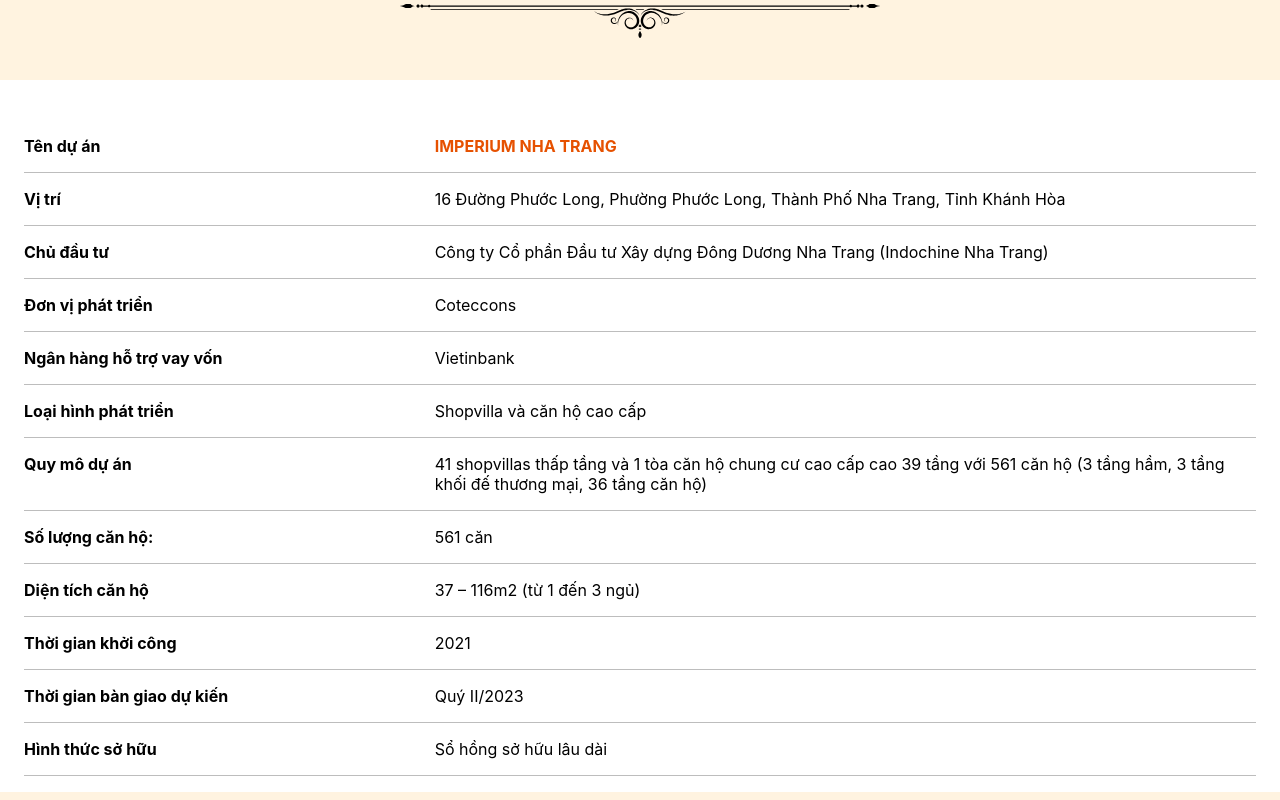
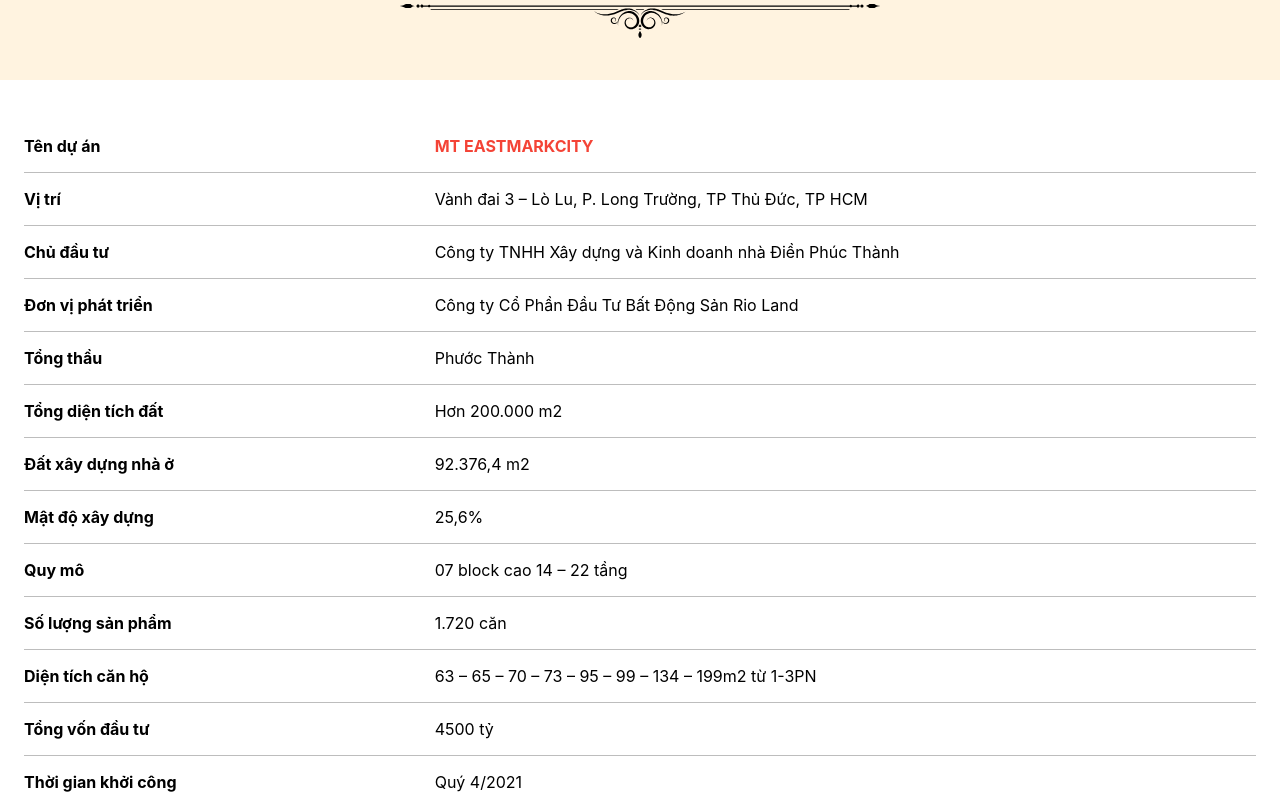
Before and after one commit to chauanphu/mt-eastmark, a React (Create React App) app: page / in a window 1280 px wide. Shown: the part 1100-1900 px from the top of the page. Built offline with nearby package versions, Linux system fonts and the light colour scheme.

Commit message:
update info of introduction

```diff
--- a/src/pages/HomePage.jsx
+++ b/src/pages/HomePage.jsx
@@ -5,7 +5,7 @@
 
 import { Typography, Fab, SvgIcon } from '@mui/material'
 import { MyModal } from '../components'
-import { orange } from '@mui/material/colors';
+import { red } from '@mui/material/colors';
 import { Navbar, Footer } from "../components";
 
 /////// Custom Sections ///////
@@ -22,18 +22,21 @@
 import LocalPhoneIcon from '@mui/icons-material/LocalPhone';
 
 const introduction = [
-    { key: 'Tên dự án', value: 'IMPERIUM NHA TRANG', value_style: { fontWeight: 'bold', color: orange[900] } },
-    { key: "Vị trí", value: "16 Đường Phước Long, Phường Phước Long, Thành Phố Nha Trang, Tỉnh Khánh Hòa" },
-    { key: "Chủ đầu tư", value: "Công ty Cổ phần Đầu tư Xây dựng Đông Dương Nha Trang (Indochine Nha Trang)" },
-    { key: "Đơn vị phát triển", value: "Coteccons" },
-    { key: "Ngân hàng hỗ trợ vay vốn", value: "Vietinbank" },
-    { key: "Loại hình phát triển", value: "Shopvilla và căn hộ cao cấp" },
-    { key: "Quy mô dự án", value: "41 shopvillas thấp tầng và 1 tòa căn hộ chung cư cao cấp cao 39 tầng với 561 căn hộ (3 tầng hầm, 3 tầng khối đế thương mại, 36 tầng căn hộ)" },
-    { key: "Số lượng căn hộ:", value: "561 căn" },
-    { key: "Diện tích căn hộ", value: "37 – 116m2 (từ 1 đến 3 ngủ)" },
-    { key: "Thời gian khởi công", value: "2021" },
-    { key: "Thời gian bàn giao dự kiến", value: "Quý II/2023" },
-    { key: "Hình thức sở hữu", value: "Sổ hồng sở hữu lâu dài" },
+    { key: 'Tên dự án', value: 'MT EASTMARKCITY', value_style: { fontWeight: 'bold', color: red[500] } },
+    { key: "Vị trí", value: "Vành đai 3 – Lò Lu, P. Long Trường, TP Thủ Đức, TP HCM" },
+    { key: "Chủ đầu tư", value: "Công ty TNHH Xây dựng và Kinh doanh nhà Điền Phúc Thành" },
+    { key: "Đơn vị phát triển", value: "Công ty Cổ Phần Đầu Tư Bất Động Sản Rio Land" },
+    { key: "Tổng thầu", value: "Phước Thành" },
+    { key: "Tổng diện tích đất", value: "Hơn 200.000 m2" },
+    { key: "Đất xây dựng nhà ở", value: "92.376,4 m2" },
+    { key: "Mật độ xây dựng", value: "25,6%" },
+    { key: "Quy mô", value: "07 block cao 14 – 22 tầng" },
+    { key: "Số lượng sản phẩm", value: "1.720 căn" },
+    { key: "Diện tích căn hộ", value: "63 – 65 – 70 – 73 – 95 – 99 – 134 – 199m2 từ 1-3PN" },
+    { key: "Tổng vốn đầu tư", value: "4500 tỷ" },
+    { key: "Thời gian khởi công", value: "Quý 4/2021" },
+    { key: "Thời gian bàn giao dự kiến", value: "Quý 4/2024" },
+    { key: "Pháp lý", value: "Sổ hồng sở hữu lâu dài (đã có GPXD)" },
 ]
 
 var utils_image = []
```
